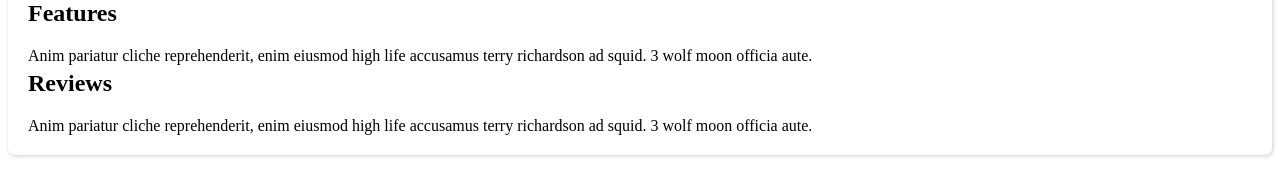
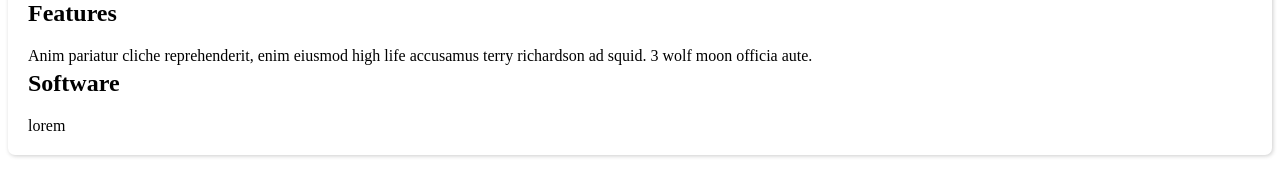
Before and after one commit to birksy89/React-Collapsible-Component, a React app: page / in a window 1280 px wide. Shown: the part 325-510 px from the top of the page. Built offline with nearby package versions, Linux system fonts and the light colour scheme.

Commit message:
Passing Children to New Component

```diff
--- a/src/js/App.js
+++ b/src/js/App.js
@@ -1,5 +1,6 @@
 import React from 'react';
 import image from '../images/expand-vertical-4.svg';
+import Collapsible from './Collapsible';
 
 class App extends React.Component {
   render() {
@@ -11,39 +12,15 @@ class App extends React.Component {
         </header>
         <div className="content">
           <div className="panel-group">
-            <div className="panel">
-              <div className="panel-heading">
-                <h2>Overview</h2>
-              </div>
-              <div className="panel-collapse">
-                <div className="panel-body">
-                  Anim pariatur cliche reprehenderit, enim eiusmod high life
-                  accusamus terry richardson ad squid. 3 wolf moon officia aute.
-                </div>
-              </div>
-            </div>
-            <div className="panel">
-              <div className="panel-heading">
-                <h2>Features</h2>
-              </div>
-              <div className="panel-collapse">
-                <div className="panel-body">
-                  Anim pariatur cliche reprehenderit, enim eiusmod high life
-                  accusamus terry richardson ad squid. 3 wolf moon officia aute.
-                </div>
-              </div>
-            </div>
-            <div className="panel">
-              <div className="panel-heading">
-                <h2>Reviews</h2>
-              </div>
-              <div className="panel-collapse">
-                <div className="panel-body">
-                  Anim pariatur cliche reprehenderit, enim eiusmod high life
-                  accusamus terry richardson ad squid. 3 wolf moon officia aute.
-                </div>
-              </div>
-            </div>
+            <Collapsible title="Overview">
+              Anim pariatur cliche reprehenderit, enim eiusmod high life
+              accusamus terry richardson ad squid. 3 wolf moon officia aute.
+            </Collapsible>
+            <Collapsible title="Features">
+              Anim pariatur cliche reprehenderit, enim eiusmod high life
+              accusamus terry richardson ad squid. 3 wolf moon officia aute.
+            </Collapsible>
+            <Collapsible title="Software">lorem</Collapsible>
           </div>
         </div>
       </div>
--- /dev/null
+++ b/src/js/Collapsible.js
@@ -0,0 +1,23 @@
+import React, { Component } from 'react';
+import PropTypes from 'prop-types';
+
+export default class Collapsible extends Component {
+  static propTypes = {
+    title: PropTypes.string.isRequired,
+    children: PropTypes.string.isRequired,
+  };
+
+  render() {
+    const { title, children } = this.props;
+    return (
+      <div className="panel">
+        <div className="panel-heading">
+          <h2>{title}</h2>
+        </div>
+        <div className="panel-collapse">
+          <div className="panel-body">{children}</div>
+        </div>
+      </div>
+    );
+  }
+}
```
